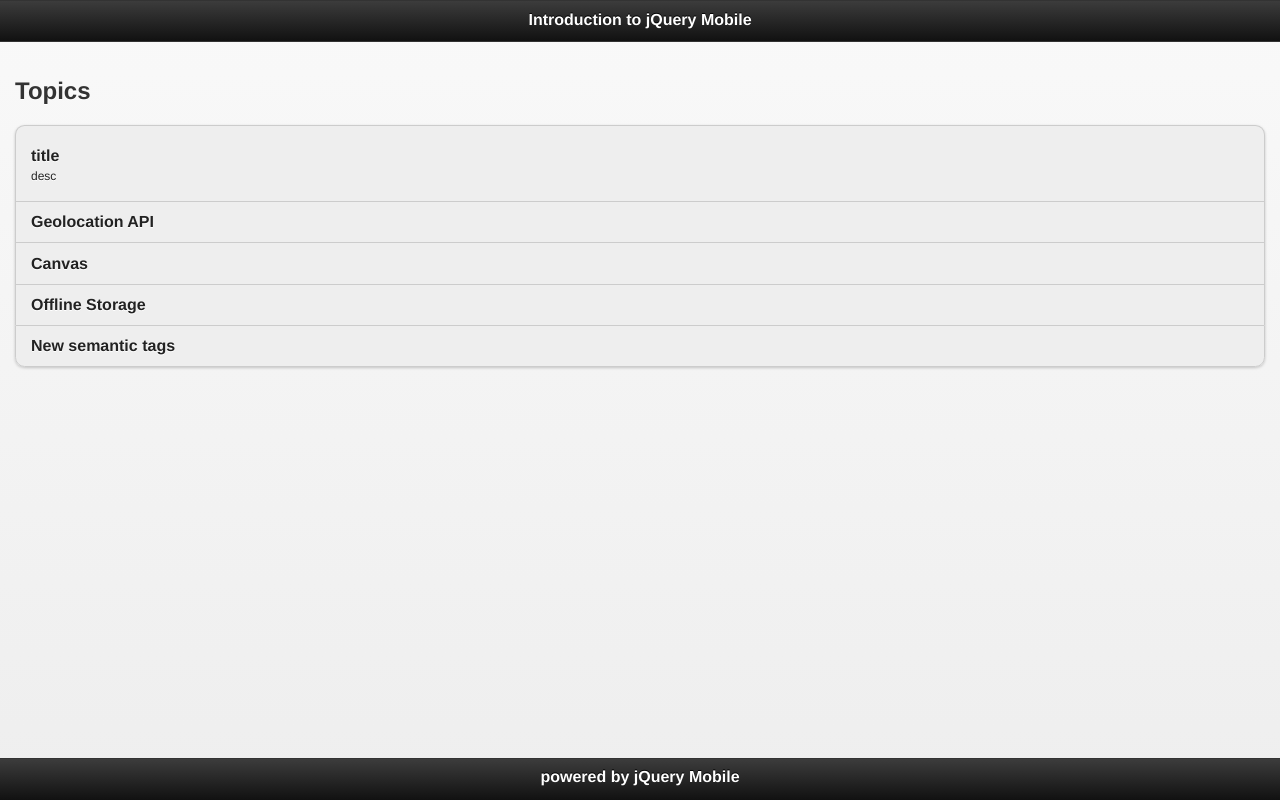
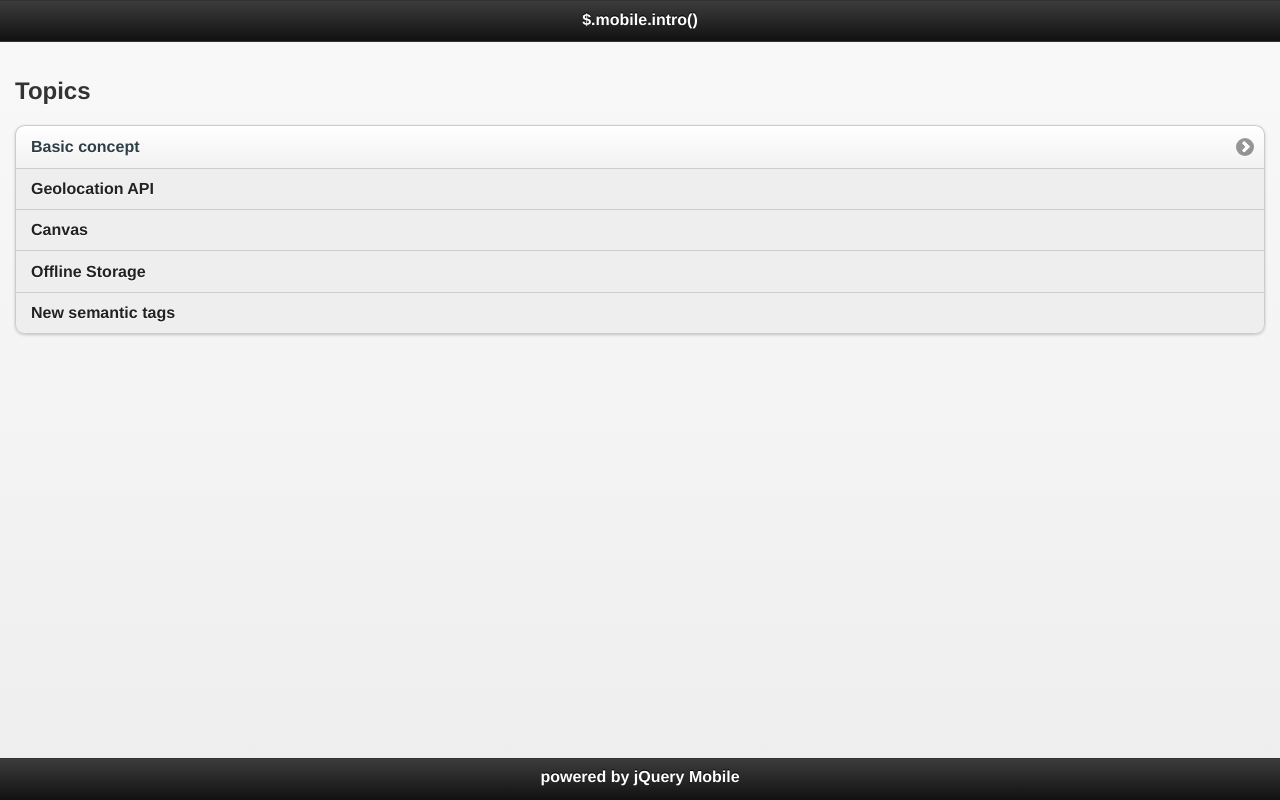
Before and after one commit to biqing/jQuery-Mobile-Intro, a plain HTML site: page index.html in a window 1280 px wide. Drawn offline with Linux system fonts and the light colour scheme.

Commit message:
try a tag

```diff
--- a/index.html
+++ b/index.html
@@ -13,15 +13,14 @@
 	<div data-role="page" data-add-back-btn="true" data-back-btn-text="Previous" data-back-btn-theme="e">
 
         <div data-role="header">
-            <h1>Introduction to jQuery Mobile</h1>
+            <h1>$.mobile.intro()</h1>
         </div>
 
         <div data-role="content">
         	<h2>Topics</h2>
             <ul data-role="listview" data-inset="true">
                 <li>
-                    <h2>title</h2>
-                    <p>desc</p>
+                    <a href="basic-concept.html">Basic concept</a>
                 </li>
                 <li>Geolocation API</li>
                 <li>Canvas</li>
```
